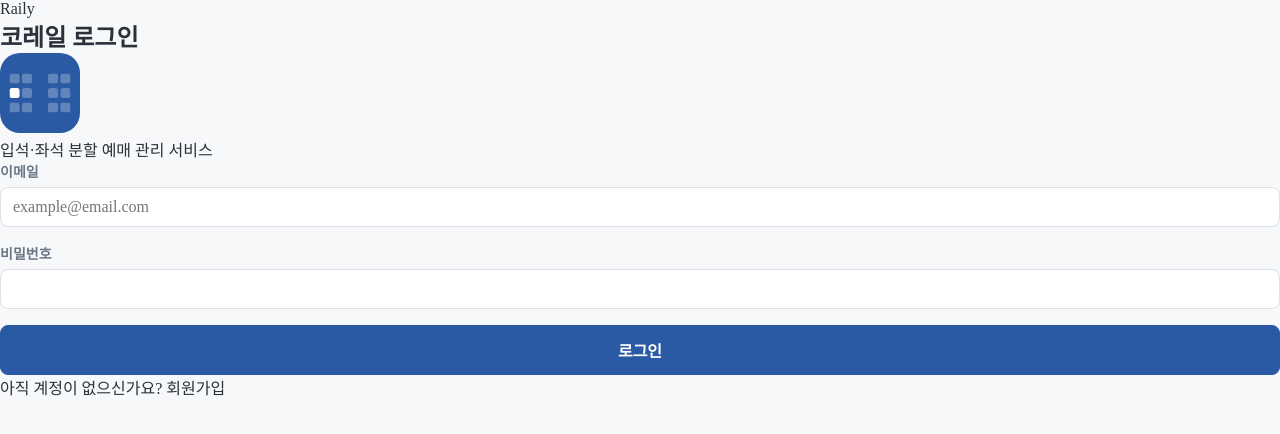
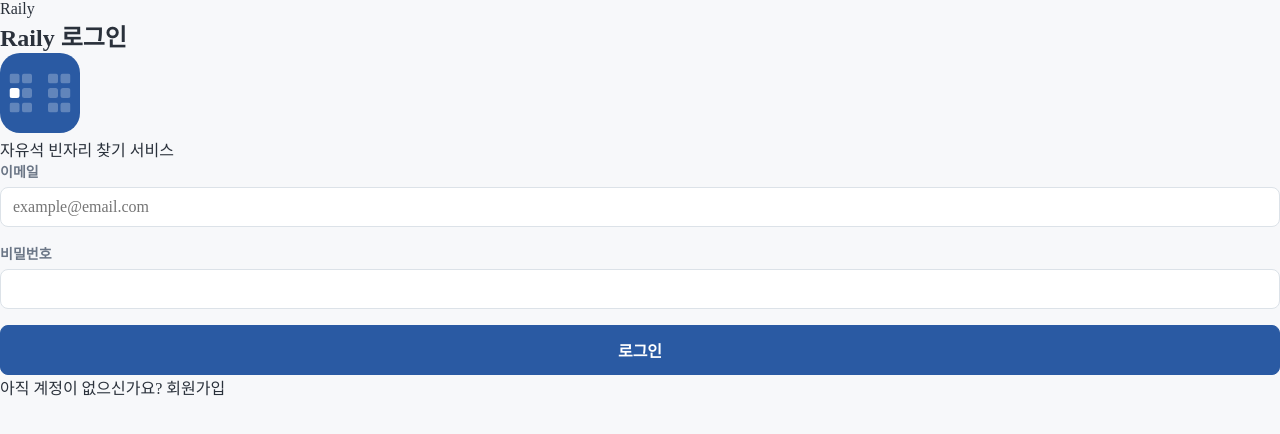
Before and after one commit to Trainners/Raily_Frontend, a React (Vite) app: page / in a window 1280 px wide. Shown: the top 434 px of the page. Built offline with nearby package versions, Linux system fonts and the light colour scheme.

Commit message:
[#11] feat: 오탈자 및 소개 문구 수정

```diff
--- a/src/features/login/ui/LoginForm.tsx
+++ b/src/features/login/ui/LoginForm.tsx
@@ -18,7 +18,7 @@ function validate(values: LoginRequest): LoginErrors {
         errors.email = "이메일을 입력해주세요."
     }
     if (!values.password.trim()) {
-        errors.password = "비밀번호를 입력해 주세요."
+        errors.password = "비밀번호를 입력해주세요."
     }
     return errors;
 }
--- a/src/pages/login/ui/LoginPage.tsx
+++ b/src/pages/login/ui/LoginPage.tsx
@@ -5,26 +5,26 @@ import {LoginForm} from "../../../features/login";
 
 export default function LoginPage() {
 
-     const navigate = useNavigate();
+    const navigate = useNavigate();
 
-     const handleLoginSuccess = () => {
-         navigate(ROUTES.JOURNEY_SETUP, {replace: true})
-     }
+    const handleLoginSuccess = () => {
+        navigate(ROUTES.JOURNEY_SETUP, {replace: true})
+    }
 
     return (
         <div>
-            {/* 1. 상단 서비스 브랜딩 */}
+            {/* 상단 서비스 브랜드 마크 */}
             <div>
-                <BrandMark />
+                <BrandMark/>
                 <p>
-                    입석·좌석 분할 예매 관리 서비스
+                    자유석 빈자리 찾기 서비스
                 </p>
             </div>
 
-            {/* 2. 핵심 로그인 기능 삽입 */}
-            <LoginForm onSuccess={handleLoginSuccess} />
+            {/* 핵심 로그인 기능 */}
+            <LoginForm onSuccess={handleLoginSuccess}/>
 
-            {/* 3. 하단 네비게이션 링크 */}
+            {/* 하단 네비게이션 링크 */}
             <div>
                 <span>아직 계정이 없으신가요? </span>
                 <Link to={ROUTES.SIGNUP}>
--- a/src/shared/config/routes.ts
+++ b/src/shared/config/routes.ts
@@ -19,7 +19,7 @@ export const ROUTES = {
 
 export const ROUTE_CONFIGS: Record<string, RouteConfig> = {
     [ROUTES.LOGIN]: {
-        title: '코레일 로그인',
+        title: 'Raily 로그인',
         showBackButton: false,
         showTabBar: false,
     },
```
